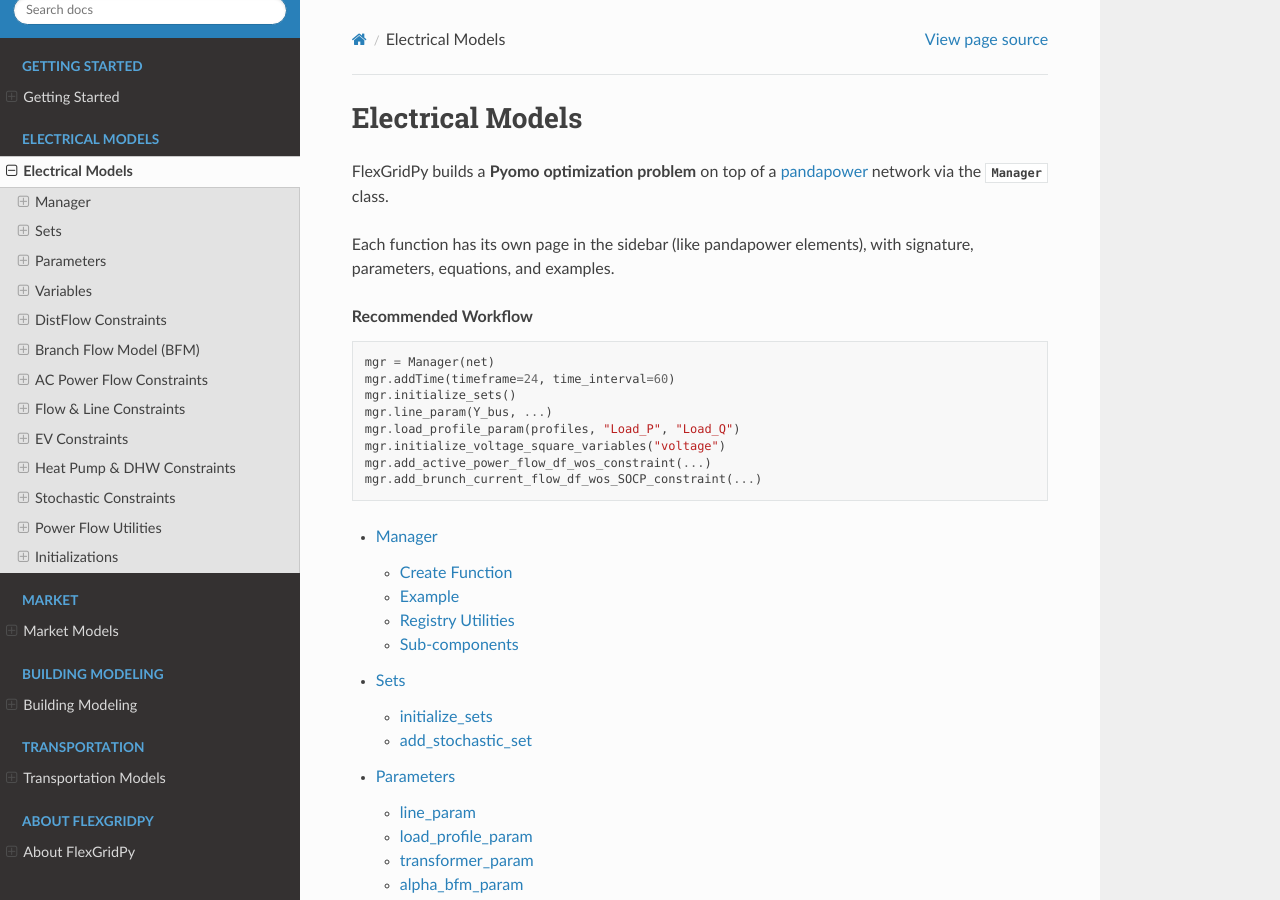
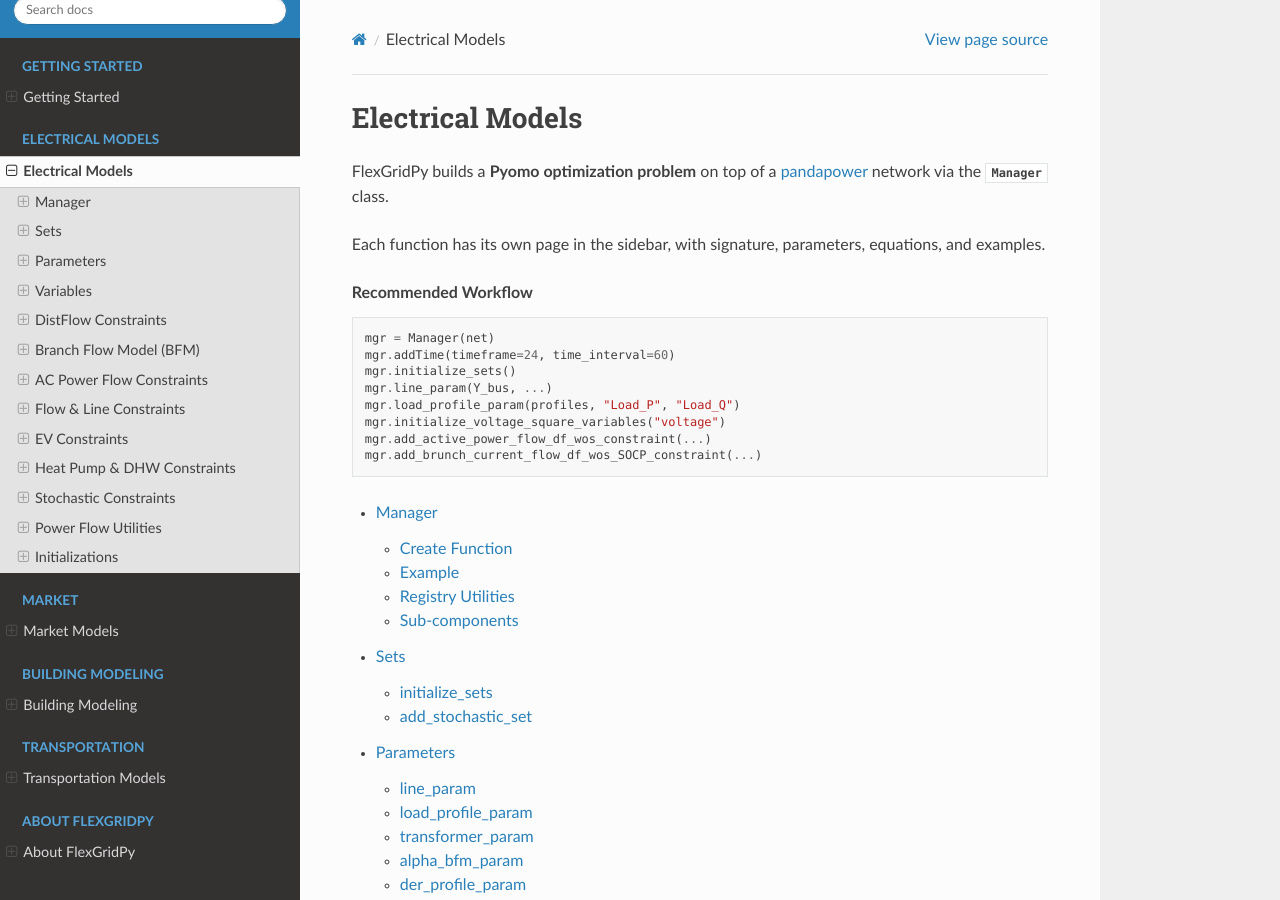
Before and after one commit to savvaspanagi/FlexGrid_Documentation, a Sphinx documentation site: the page built from docs/source/electrical_models/index.rst, in a window 1280 px wide and 900 px high. Built offline with Sphinx 7.4.7 and the Read the Docs theme 3.1.0, drawn with Linux system fonts in a browser that asks for light colours.

Commit message:
fix_toctree paths

```diff
--- a/docs/source/electrical_models/index.rst
+++ b/docs/source/electrical_models/index.rst
@@ -5,8 +5,7 @@
 `pandapower <https://pandapower.readthedocs.io>`_ network via the
 :class:`~flexgridpy.electrical_models.Manager.Manager` class.
 
-Each function has its own page in the sidebar (like pandapower elements),
-with signature, parameters, equations, and examples.
+Each function has its own page in the sidebar, with signature, parameters, equations, and examples.
 
 .. rubric:: Recommended Workflow
 
```
